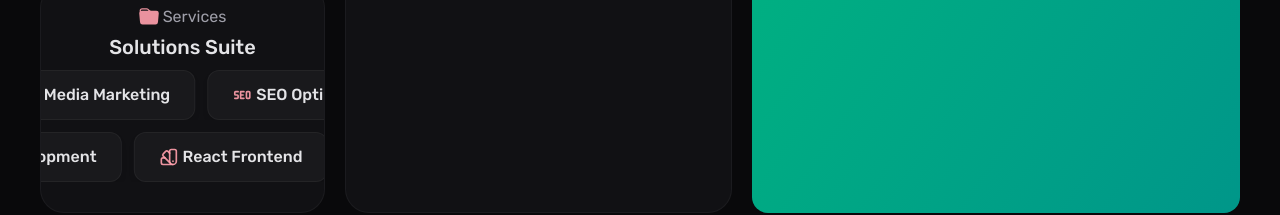
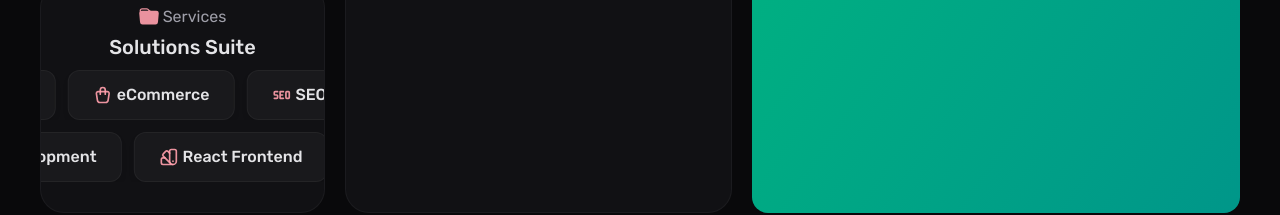
Before and after one commit to SamuelCam14/2025-portfolio, a React (Vite) app: page / in a window 1280 px wide. Shown: the part 547-762 px from the top of the page. Built offline with nearby package versions, Linux system fonts and the light colour scheme; a web font is replaced by a local one.

Commit message:
Update component

```diff
--- a/src/components/Solutions/SolutionSuite.jsx
+++ b/src/components/Solutions/SolutionSuite.jsx
@@ -7,6 +7,7 @@ import {
   TbSeo,
   TbDeviceAnalytics,
   TbBrandMeta,
+  TbShoppingBag,
 } from "react-icons/tb";
 import "./solutionSuite.css";
 
@@ -20,6 +21,7 @@ const additionalSolutions = [
   { name: "SEO Optimization", icon: <TbSeo /> },
   { name: "Analytics Integration", icon: <TbDeviceAnalytics /> },
   { name: "Social Media Marketing", icon: <TbBrandMeta /> },
+  { name: "eCommerce", icon: <TbShoppingBag /> },
 ];
 
 export const SolutionSuite = () => {
```
